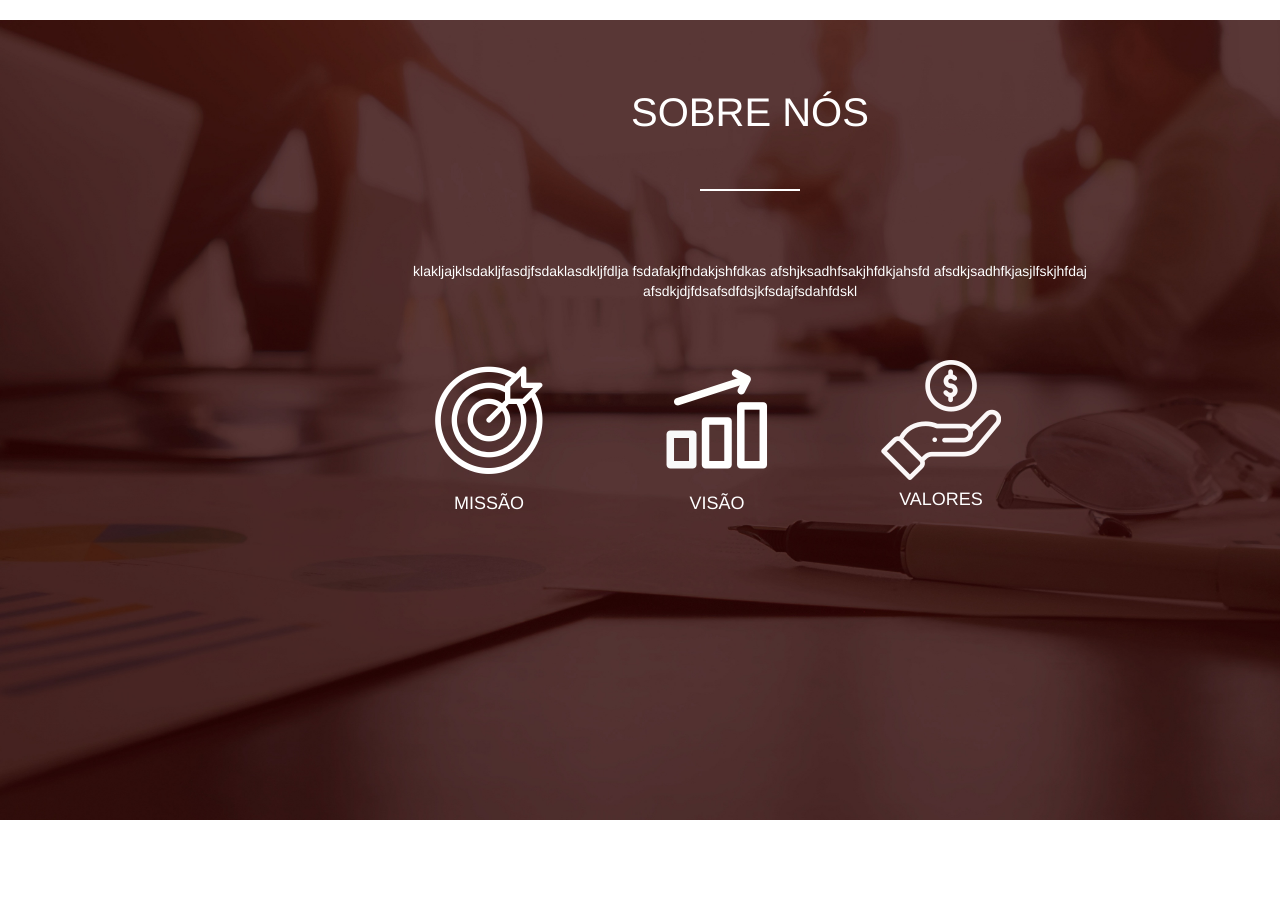
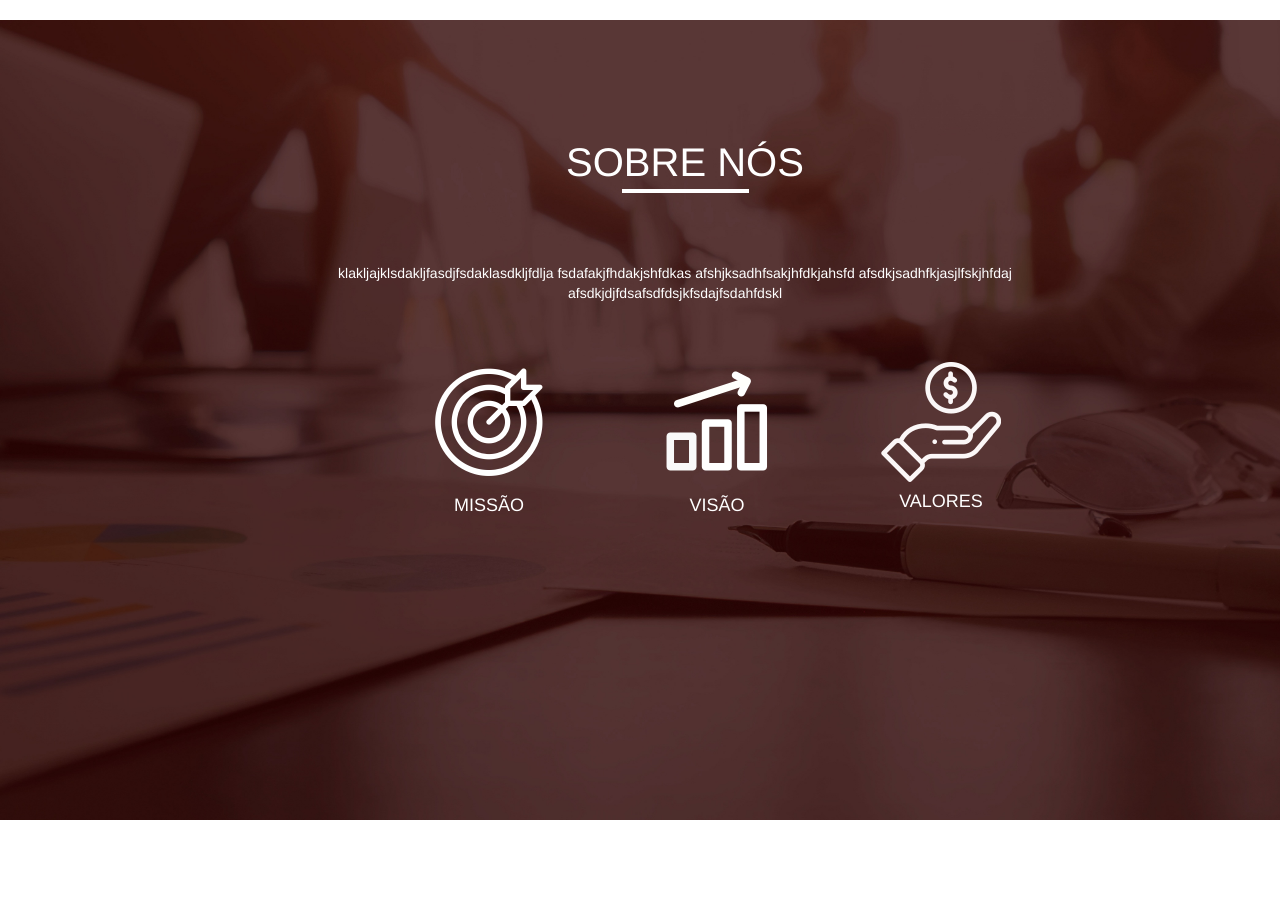
Before and after one commit to Showza/projeto-estatis, a CodeIgniter app: page /projeto-estatis/quemsomos in a window 1280 px wide; the page is wider, and only the part inside the window is pictured. Shown: the part 94-1013 px from the top of that part. Run offline with CodeIgniter, Linux system fonts and the light colour scheme; data that the repository does not hold is empty; some libraries are stand-ins or nearby versions.

Commit message:
quemsomos3agorafoikrl

```diff
--- a/assets/frontend/css/style.css
+++ b/assets/frontend/css/style.css
@@ -196,7 +196,6 @@
 */
 .divmaster{
     background-image: url(../img/quemsomos.jpg);
-    opacity: 1;
     width: 1500px;
     height:900px;
     background-position: center -200px;
@@ -206,7 +205,7 @@
 
 }
 .titulo{
-    padding-top: 50px;
+    padding-top: 100px;
     padding-bottom: 0px;
     display: flex;
     flex-direction: row;
@@ -218,8 +217,9 @@
 
 .titulo h1{
     font-size: 4rem;
-    margin-bottom: 35px;
+    margin-bottom: -15px;
     align-items: center;
+    margin-right: 130px;
 
 }
 .titulo p{
@@ -227,13 +227,15 @@
     margin-bottom: 35px;
     text-align: center;
     align-items: center;
+    margin-right: 150px;
 }
 .titulo hr{
-    width: 100px;
+    width: 125px;
     height: 2px;
     background-color: #fff;
     margin-bottom: 70px;
-    border: none;
+    border: 1px solid;
+    margin-right: 130px;
 }
 .img{
     width: 50%;
```
